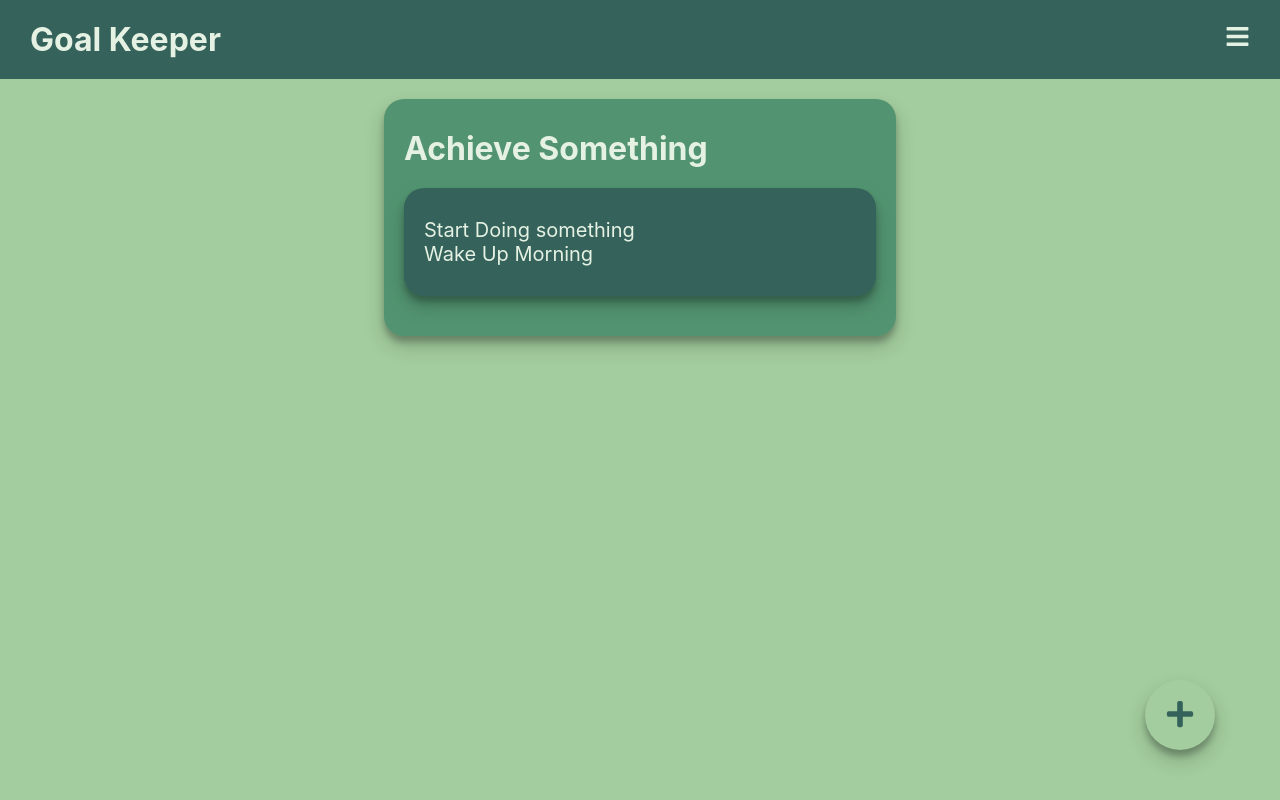
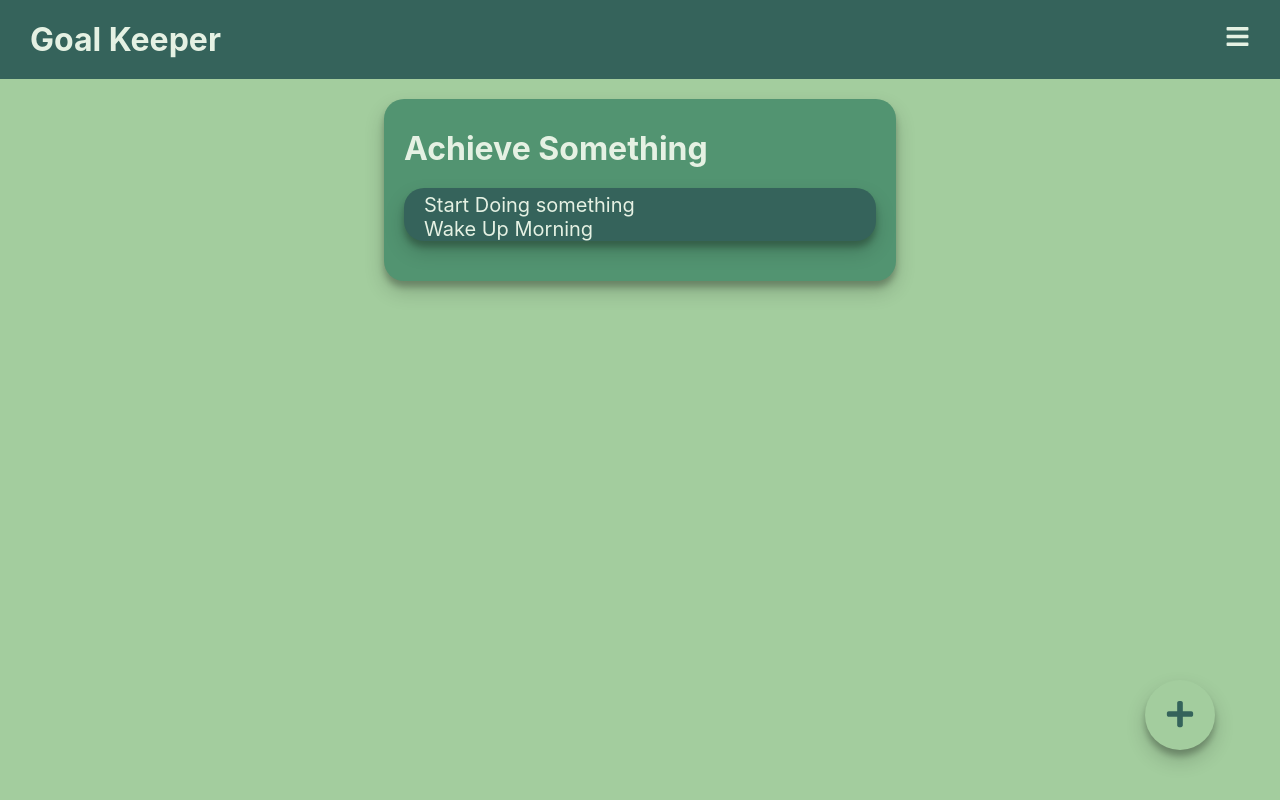
Before and after one commit to aslamcodes/GoalKeeper, a React (Create React App) app: page / in a window 1280 px wide. Built offline with nearby package versions, Linux system fonts and the light colour scheme.

Commit message:
fixed the step card's styles

```diff
--- a/src/Components/Goal/Steps.jsx
+++ b/src/Components/Goal/Steps.jsx
@@ -4,7 +4,7 @@ import Styles from './Steps.module.css';
 export default function Steps(props) {
   return (
     <Card className={Styles['step']}>
-      <ul>
+      <ul className={Styles['steps']}>
         {props.steps.map((step, idx) => {
           return <li key={idx}>{step}</li>;
         })}
--- a/src/Components/Goal/Steps.module.css
+++ b/src/Components/Goal/Steps.module.css
@@ -6,4 +6,14 @@
 .step {
   margin: 20px auto 10px;
   background-color: #35635b;
+  padding-top: 5px;
+  padding-bottom: 0px;
 }
+
+.steps {
+  max-height: 15vh;
+  overflow: scroll;
+  height: 100%;
+  padding: 0px;
+  margin: 0px;
+}
```
